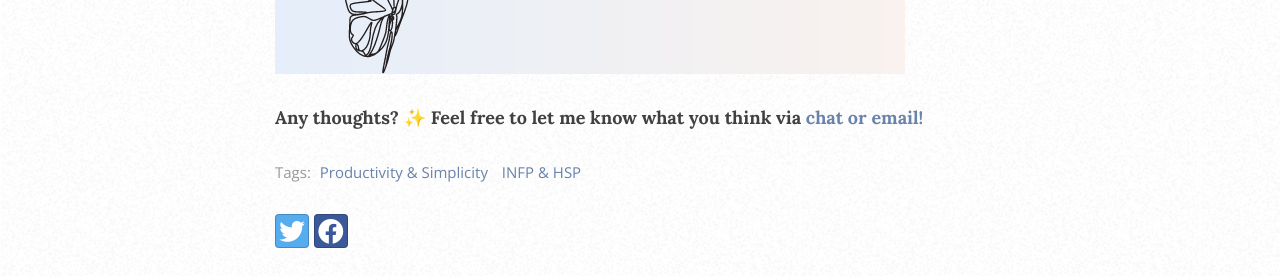
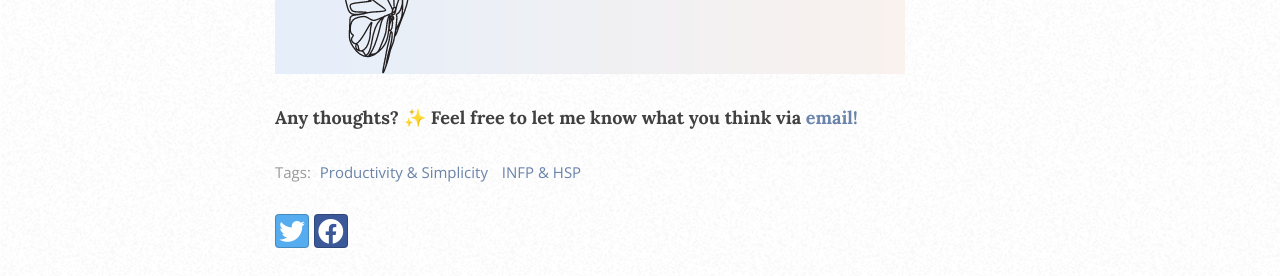
Before and after one commit to arcadiapage/arcadiapage.github.io, a Jekyll site: the page built from _posts/2022-07-03-as-a-highly-sensitive-person-it-s-ok-to-say-no-to-hustling.md, in a window 1280 px wide and 900 px high, scrolled down 4652 px. Shown: the part 154-430 px from the top of the window. Built offline with Jekyll 4.4.1, drawn with Linux system fonts in a browser that asks for light colours; nearby versions of some CDN libraries; comment, search, counter and statistics services are not loaded.

Commit message:
Update from Forestry.io arcadiapage updated _posts/2022-07-03-as-a-highly-sensitive-person-it-s-ok-to-say-no-to-hustling.md

```diff
--- a/_posts/2022-07-03-as-a-highly-sensitive-person-it-s-ok-to-say-no-to-hustling.md
+++ b/_posts/2022-07-03-as-a-highly-sensitive-person-it-s-ok-to-say-no-to-hustling.md
@@ -49,12 +49,12 @@
 
 So don't try to blend in, but stand out as having a more observant, reflective, and relaxed style of getting things done. Be an example of someone who is honest about when they cannot do anymore, knows when to take breaks, and prioritizes their health. Then when others see how much more energy and ability you have by taking care of yourself, maybe they will realize that they need to take more breaks too and that slowing down can do them some good.
 
-![](/uploads/how-hsps-can-avoid-hustling-list.png)
+![A list of tips for the highly senstive person that has already been brought out in this article](/uploads/how-hsps-can-avoid-hustling-list.png "highly sensitive person traits personality work HSP ")
 
 For more tips, check out the book ❤️
 
-[![](/uploads/highly-sensitive-person-love-your-sensitivity-630-x-500-px.png)](https://payhip.com/b/KI5eW)
+[![](/uploads/highly-sensitive-person-love-your-sensitivity-630-x-500-px.png)](https://payhip.com/b/KI5eW "Highly sensitive person book traits advice tips help HSP ")
 
 {: .mx-auto.d-block :}
 
-**Any thoughts?** ✨ **Feel free to let me know what you think via** [**chat or email!**](https://arcadiapage.com/coffee/)
+**Any thoughts?** ✨ **Feel free to let me know what you think via** [**email!**](https://arcadiapage.com/coffee/)
```
